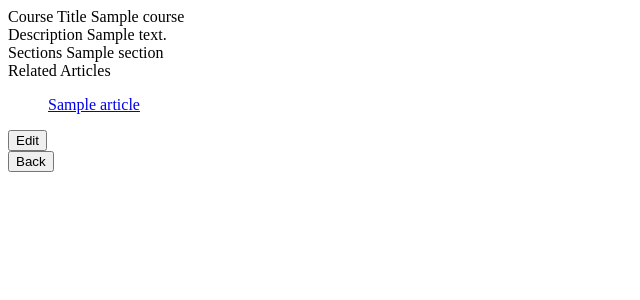
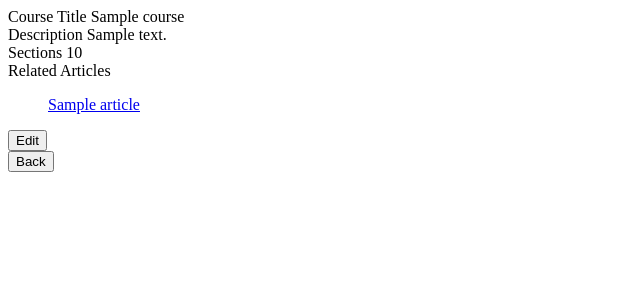
Before and after one commit to aaronenberg/SiriusCRUD, a Django app: template templates/courses/course_detail.html in a window 1280 px wide. Shown: the top 300 px of the page, without its empty margins (0-640 px from the left). Run offline with Django 3.2, Linux system fonts and the light colour scheme; tables that the repository leaves empty hold one stand-in row (values such as "Sample post"); the template is opened without the code that fills it: values that come from a table or form of the project are taken from there, most other values are stand-ins (such as "Sample title", 1, 10 or a date in 2020); data that the repository does not hold is empty; parts of the project's set-up code (start-up, migrations or seed data) failed here and were passed over; some libraries are stand-ins or nearby versions.

Commit message:
format course sections, fix namespaced urls in view/templates

```diff
--- a/sirius/articles/views.py
+++ b/sirius/articles/views.py
@@ -87,7 +87,7 @@ class ArticleCreateView(LoginRequiredMixin, CreateView):
         articlemedia = articlemedia_form.save(commit=False)
         for media in articlemedia:
             media.save()
-        return redirect('article-list')
+        return redirect('articles:article-list')
 
     def form_invalid(self, form, articlemedia_form):
         context = self.get_context_data(form=form, articlemedia_form=articlemedia_form)
--- a/sirius/courses/forms.py
+++ b/sirius/courses/forms.py
@@ -67,7 +67,7 @@ class CourseForm(ModelForm):
     class Meta:
         model = Course
         fields = ('__all__')
-        field_classes = {'section': SimpleRangeArrayField}
+        field_classes = {'sections': SimpleRangeArrayField}
 
     def __init__(self, *args, **kwargs):
         super(CourseForm, self).__init__(*args, **kwargs)
@@ -76,7 +76,7 @@ class CourseForm(ModelForm):
             Div(
                 Field('title', autocomplete="off", wrapper_class='col-md-6'),
                 Field('number', wrapper_class='col-md-2'),
-                Field('section', wrapper_class='col-md-2'),
+                Field('sections', wrapper_class='col-md-2'),
                 Field('subject', wrapper_class='col-md-2'),
                 Field('is_public', title="Make this course viewable to everyone.", wrapper_class='col-md-2'),
                 css_class='form-row'
--- a/sirius/courses/models.py
+++ b/sirius/courses/models.py
@@ -28,15 +28,12 @@ class Course(models.Model):
 
     subject = models.CharField(max_length=2, choices=SUBJECTS)
 
-    section = ArrayField(models.PositiveSmallIntegerField())
+    sections = ArrayField(models.PositiveSmallIntegerField())
 
     title = models.CharField(max_length=99)
 
     class Meta:
         unique_together = ("subject", "number")
-
-    def get_section_display(self, section):
-        return "{:02d}".format(section)
 
     def get_absolute_url(self):
         return reverse('courses:course-detail', kwargs={'slug': self.slug})
--- a/sirius/courses/views.py
+++ b/sirius/courses/views.py
@@ -63,7 +63,7 @@ class CourseCreateView(LoginRequiredMixin, UserPassesTestMixin, CreateView):
 
     def form_valid(self, form):
         form.save()
-        return redirect('course-list')
+        return redirect('courses:course-list')
 
     def form_invalid(self, form):
         context = self.get_context_data(form=form)
--- a/templates/courses/course_detail.html
+++ b/templates/courses/course_detail.html
@@ -10,7 +10,9 @@
   {{ course.description }}
 </div>
 Sections
-{{ course.section }}
+{% for section in course.sections %}
+{{ section | stringformat:"02d" }}
+{% endfor %}
 <div>
   Related Articles
   <ul>
```
Also changed, not shown: sirius/articles/migrations/0001_initial.py, sirius/courses/migrations/0001_initial.py, sirius/users/migrations/0001_initial.py, sirius/users/migrations/0002_auto_20190301_0817.py (deleted), sirius/users/migrations/0003_auto_20190301_0823.py (deleted), sirius/users/migrations/0004_auto_20190301_0829.py (deleted), sirius/users/migrations/0005_remove_baseuser_middle_initial.py (deleted).
